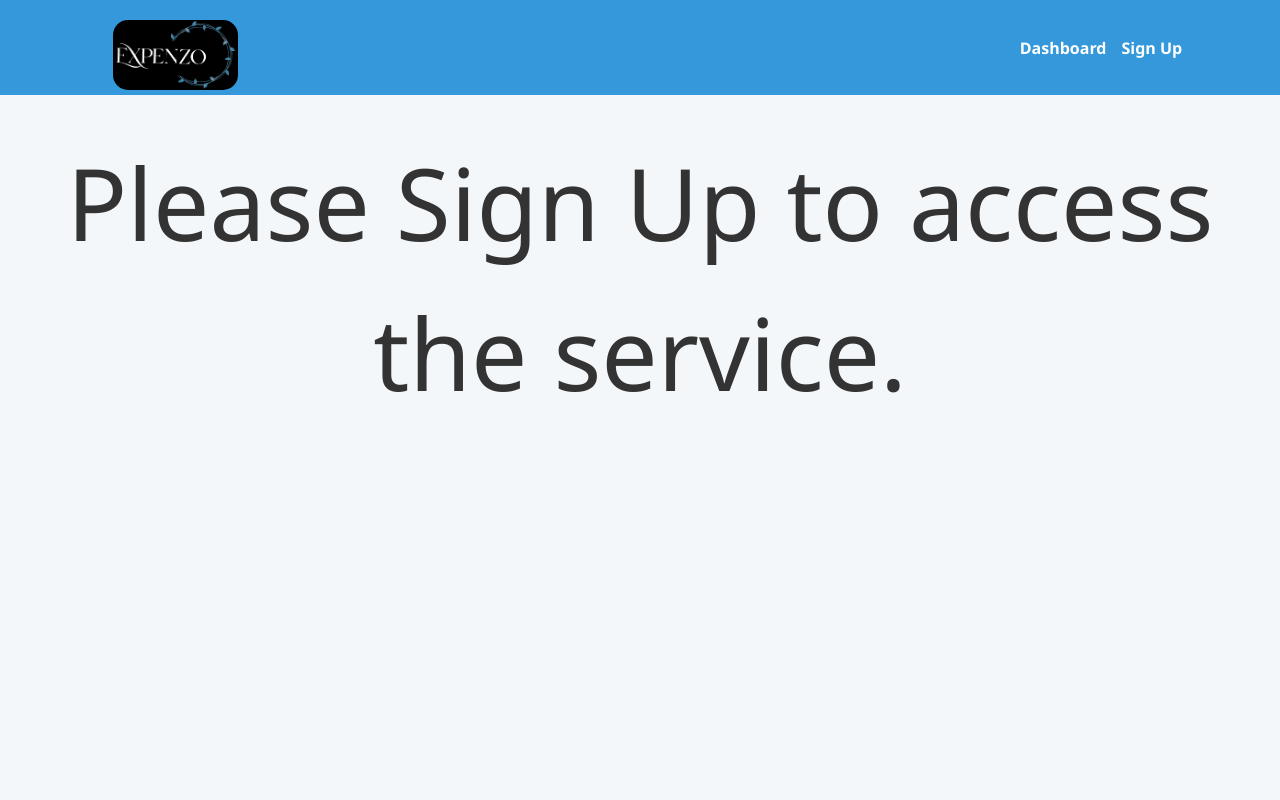
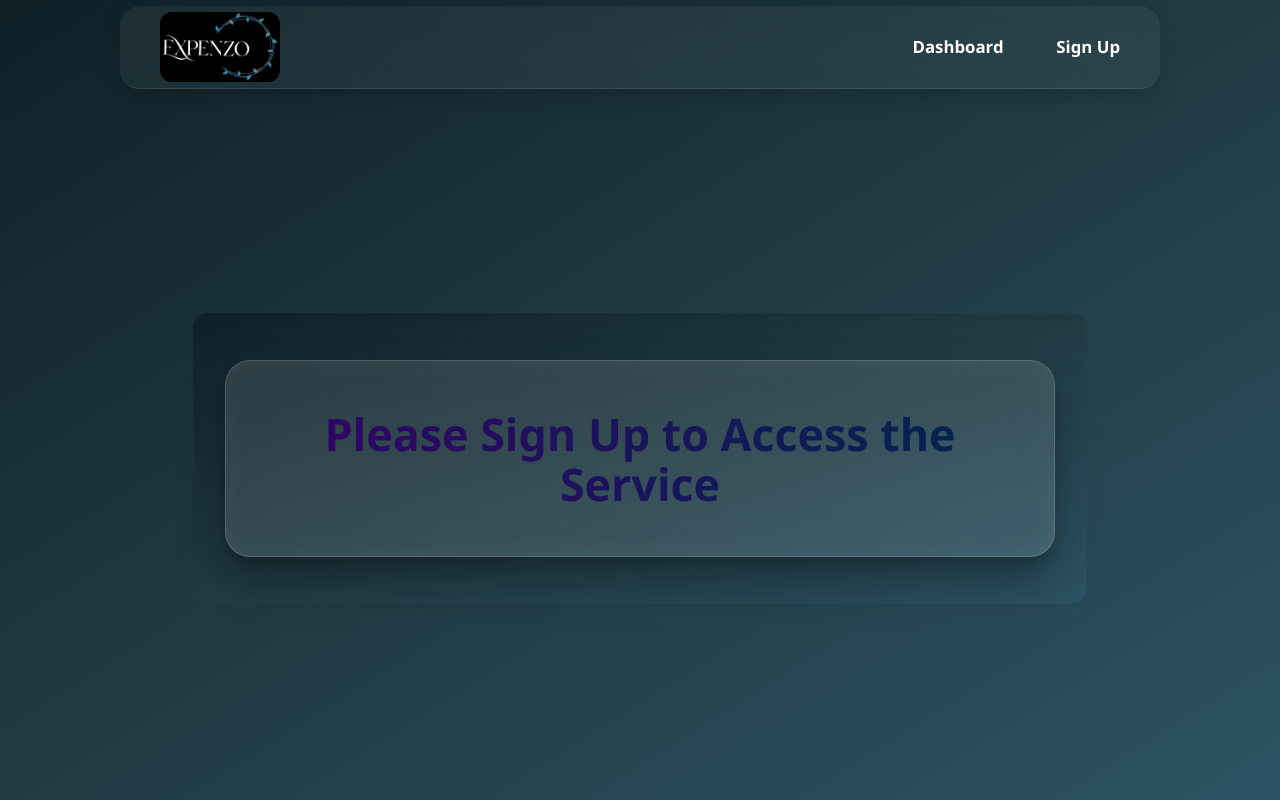
Before and after one commit to Thakki07/Expenzo, a React (Vite) app in the folder client/: page / in a window 1280 px wide. Built offline with nearby package versions, Linux system fonts and the light colour scheme; no server answers.

Commit message:
update commit

```diff
--- a/client/src/App.css
+++ b/client/src/App.css
@@ -4,7 +4,7 @@ html {
   margin: 0;
   padding: 0;
   font-family: "Segoe UI", Tahoma, Geneva, Verdana, sans-serif;
-  background-color: #f4f7fa;
+   background: linear-gradient(to bottom right, #0f2027, #203a43, #2c5364);
   color: #333;
 }
 
@@ -18,57 +18,53 @@ html {
 
 /* Navbar styles */
 .navbar {
-  background-color: #3498db;
-  padding: 10px 20px;
   display: flex;
   justify-content: space-between;
   align-items: center;
-  color: white;
-  width: 98%;
-  height: 75px;
-
+  background: rgba(255, 255, 255, 0.05);
+  backdrop-filter: blur(12px);
+  -webkit-backdrop-filter: blur(12px);
+  border-bottom: 1px solid rgba(255, 255, 255, 0.1);
+  padding: 1rem 2.5rem;
+  height: 50px; /* increased height */
+  width: 75%;
+  position: sticky;
+  top: 6px;
+  border-radius: 20px;
+  z-index: 100;
+  box-shadow: 0 8px 20px rgba(0, 0, 0, 0.15);
 }
 
-/* Left section for logo */
 .navbar-left {
   display: flex;
   align-items: center;
-  height: 100%;
-  overflow: visible;
-  padding-right: 20px;
 }
 
 .navbar-logo {
-  height: 70px;        /* controls visible size */
-  width:  125px;
-  max-width: 100%;
-  display: block;
-  margin-left: 100px;
-  margin-top: 15px;
-  border-radius: 15px;
-  cursor: pointer;
-
-
+  height: 70px;
+  width: auto;
+  border-radius: 12px;
 }
 
-/* Right section for nav links and Clerk UserButton */
 .navbar-right {
   display: flex;
-  align-items: left;
-  gap: 15px;
-  margin-right: 85px;
+  align-items: center;
+  gap: 1.5rem;
 }
 
-.navbar a {
-  color: white;
+.navbar-right a {
   text-decoration: none;
-  font-weight: bold;
-  transition: color 0.3s;
+  color: #ffffff;
+  font-weight: 600;
+  font-size: 1.05rem;
+  margin-left: 1.8rem;
+  transition: color 0.3s ease;
 }
 
-.navbar a:hover {
-  color: #e0e0e0;
+.navbar-right a:hover {
+  color: #00c6ff;
 }
+
 
 /* Clerk UserButton */
 .clerk-user-button {
@@ -90,3 +86,43 @@ html {
 .sign-in-container button {
   margin: 10px;
 }
+.signup-warning-container {
+  display: flex;
+  justify-content: center;
+  align-items: center;
+  height: calc(30vh - 13px); /* adjust based on navbar */
+  background: linear-gradient(to bottom right, #0f2027, #203a43, #2c5364);
+  padding: 2rem;
+  border-radius:15px;
+  margin-top: 230px;
+}
+
+.signup-warning-box {
+  background: rgba(255, 255, 255, 0.1);
+  backdrop-filter: blur(20px);
+  -webkit-backdrop-filter: blur(20px);
+  border-radius: 25px;
+  padding: 3rem 4rem;
+  box-shadow:
+    inset 0 0 30px rgba(255, 255, 255, 0.05),
+    0 25px 45px rgba(0, 0, 0, 0.3),
+    0 10px 10px rgba(0, 0, 0, 0.1);
+  border: 1px solid rgba(255, 255, 255, 0.18);
+  text-align: center;
+  max-width: 700px;
+  width: 100%;
+  transition: all 0.3s ease-in-out;
+}
+
+.signup-warning-box:hover {
+  transform: scale(1.015);
+}
+
+.signup-warning-box h1 {
+  font-size: 2.8rem;
+  font-weight: 700;
+  margin: 0;
+  background: linear-gradient(90deg, #320465, #022550);
+  -webkit-background-clip: text;
+  -webkit-text-fill-color: transparent;
+}
--- a/client/src/App.tsx
+++ b/client/src/App.tsx
@@ -39,8 +39,10 @@ function App() {
                 </SignedIn>
 
                 <SignedOut>
-                  <div style={{ padding: "2rem", textAlign: "center", fontSize: "100px" }}>
-                    Please Sign Up to access the service.
+                  <div className="signup-warning-container">
+                    <div className="signup-warning-box">
+                      <h1>Please Sign Up to Access the Service</h1>
+                    </div>
                   </div>
                 </SignedOut>
               </>
--- a/client/src/pages/auth/auth.css
+++ b/client/src/pages/auth/auth.css
@@ -2,42 +2,60 @@
   display: flex;
   justify-content: center;
   align-items: center;
-  height: 35vh;
-  background-color: #f8f9fa;
+  height: 30vh;
+  background: linear-gradient(to bottom right, #0f2027, #203a43, #2c5364);
+  padding: 2rem;
+  border-radius: 30px;
 }
 
 .auth-box {
   text-align: center;
-  background: linear-gradient(135deg, #090979, #00D4FF);
+  background: rgba(255, 255, 255, 0.05);
+  backdrop-filter: blur(20px);
+  -webkit-backdrop-filter: blur(20px);
   padding: 3rem;
-  border-radius: 12px;
-  box-shadow: 0 10px 20px rgba(1, 1, 1, 1.1);
+  border-radius: 20px;
+  box-shadow:
+    0 15px 30px rgba(0, 0, 0, 0.4),
+    inset 0 0 20px rgba(255, 255, 255, 0.05);
+  max-width: 500px;
+  width: 100%;
+  border: 1px solid rgba(255, 255, 255, 0.15);
 }
 
 .auth-box h1 {
   margin-bottom: 2rem;
-  font-size: 1.8rem;
-  color: #ffffff;
+  font-size: 2rem;
+  background: linear-gradient(90deg, #320465, #022755);
+  -webkit-background-clip: text;
+  -webkit-text-fill-color: transparent;
+  font-weight: 700;
+
 }
 
 .auth-buttons {
   display: flex;
   gap: 1.5rem;
   justify-content: center;
+  flex-wrap: wrap;
 }
 
 .auth-btn {
-  padding: 0.75rem 1.5rem;
+  padding: 0.75rem 2rem;
   font-size: 1rem;
   border: none;
-  border-radius: 8px;
-  background-color: #000000;
+  border-radius: 10px;
+  background: linear-gradient(135deg, #00d2ff, #3a7bd5);
   color: white;
+  font-weight: 600;
   cursor: pointer;
-  transition: background-color 0.3s;
+  transition: transform 0.3s ease, box-shadow 0.3s ease;
+  box-shadow: 0 6px 15px rgba(0, 213, 255, 0.3);
 }
 
 .auth-btn:hover {
-  background-color: #51cbd9;
-  color:rgb(0, 0, 0);
+  transform: scale(1.05);
+  box-shadow: 0 0 20px rgba(0, 213, 255, 0.5);
+  background: linear-gradient(135deg, #3a7bd5, #00d2ff);
+  color: #ffffff;
 }
--- a/client/src/pages/dashboard/financial-record.css
+++ b/client/src/pages/dashboard/financial-record.css
@@ -1,99 +1,140 @@
-/* Centered container for the app */
 .dashboard-container {
-  width: 80%;
+  width: 90%;
+  max-width: 1000px;
+  margin: 2rem auto;
+  background: rgba(255, 255, 255, 0.05);
+  backdrop-filter: blur(12px);
+  -webkit-backdrop-filter: blur(12px);
+  padding: 2rem;
+  border-radius: 20px;
+  box-shadow: 0 10px 30px rgba(0, 0, 0, 0.25);
 }
 
-/* General styling for headers within the app */
+/* Headings */
 h1,
 h2 {
-  color: #2c3e50;
+  color: #ffffff;
   text-align: center;
+  background: linear-gradient(90deg, #00c6ff, #0072ff);
+  -webkit-background-clip: text;
+  -webkit-text-fill-color: transparent;
+  font-weight: 700;
 }
 
-/* Form and list container */
+/* Form containers */
 .form-container,
 .list-container {
-  margin-bottom: 20px;
+  margin-bottom: 2rem;
 }
 
-/* Common class for all buttons */
-.button {
-  background-color: #3498db;
-  color: #ffffff;
-  border: none;
-  padding: 8px 15px;
-  margin: 5px;
-  border-radius: 5px;
-  cursor: pointer;
-  transition: background-color 0.2s ease-in-out;
+/* Input fields and selects */
+.input {
+  width: 100%;
+  padding: 12px;
+  margin-top: 5px;
+  margin-bottom: 15px;
+  background-color: rgba(255, 255, 255, 0.07);
+  border: 1px solid rgba(255, 255, 255, 0.2);
+  border-radius: 10px;
+  color: #05f1e1;
+  font-size: 1rem;
+  outline: none;
+  transition: all 0.3s ease;
 }
 
-.button:hover {
-  background-color: #2980b9;
+.input:focus {
+  border-color: #00c6ff;
+  box-shadow: 0 0 10px rgba(0, 198, 255, 0.5);
 }
-.button-delete {
-  background-color: #343cdb;
-  color: #ffffff;
-  border: none;
-  padding: 8px 15px;
-  margin: 5px;
-  border-radius: 5px;
-  cursor: pointer;
-  transition: background-color 0.2s ease-in-out;
+.input option {
+  background-color: #1e2a38; /* dark background */
+  color: #05f1e1; /* matching text color */
 }
 
-.button-delete:hover {
-  background-color: #343cdb;
+/* Optional: make the dropdown smoother in supported browsers */
+select::-ms-expand {
+  display: none; /* Remove dropdown arrow in IE */
 }
-
-/* Common class for all input fields and selects */
-.input {
-  width: 100%;
-  padding: 10px;
-  margin-top: 5px;
-  margin-bottom: 15px;
-  background-color: transparent;
-  border: 1px solid #ccc;
-  border-radius: 5px;
-  color: #3498db;
-}
-
-/* Labels for better readability */
+/* Labels */
 label {
   font-weight: 600;
   display: block;
   margin-bottom: 5px;
+  color: #ffffffcc;
 }
 
-.table-container {
-  margin: 20px;
-  overflow-x: auto; /* Enables horizontal scrolling if the table is too wide */
+/* Buttons */
+.button,
+.button-delete {
+  padding: 0.75rem 1.5rem;
+  font-size: 1rem;
+  border: none;
+  border-radius: 8px;
+  font-weight: 600;
+  cursor: pointer;
+  transition: all 0.3s ease;
 }
 
+.button {
+  background: linear-gradient(135deg, #00d2ff, #3a7bd5);
+  color: white;
+  box-shadow: 0 6px 15px rgba(0, 213, 255, 0.3);
+}
+
+.button:hover {
+  transform: scale(1.05);
+  background: linear-gradient(135deg, #3a7bd5, #00d2ff);
+}
+
+.button-delete {
+  background-color: #d9534f;
+  color: white;
+}
+
+.button-delete:hover {
+  background-color: #c9302c;
+}
+
+/* Table container */
+.table-container {
+  overflow-x: auto;
+  border-radius: 12px;
+}
+
+/* Table styles */
 .table {
   width: 100%;
   border-collapse: collapse;
-  margin-top: 20px;
-  box-shadow: 0 4px 8px rgba(0, 0, 0, 0.1);
+  margin-top: 1rem;
+  background: rgba(255, 255, 255, 0.05);
+  backdrop-filter: blur(10px);
+  border-radius: 10px;
+  overflow: hidden;
 }
 
 .table th,
 .table td {
-  padding: 12px 15px;
-  border: 1px solid #ddd; /* Light grey border for cells */
+  padding: 14px 18px;
   text-align: left;
+  color: #ffffffdd;
+  border-bottom: 1px solid rgba(255, 255, 255, 0.1);
 }
 
 .table th {
-  background-color: #3498db; /* Darker blue header background */
-  color: white;
-  font-size: 16px;
+  background: rgba(0, 198, 255, 0.2);
+  color: #ffffff;
+  font-size: 1rem;
+  font-weight: 600;
 }
 
 .table tbody tr:nth-child(odd) {
-  background-color: #f2f2f2; /* Zebra striping for rows, light grey */
+  background-color: rgba(255, 255, 255, 0.025);
 }
 
 .table tbody tr:hover {
-  background-color: #e8f4f8; /* Light blue hover effect for rows */
+  background-color: rgba(0, 198, 255, 0.07);
 }
+.total-monthly{
+  color:rgb(95, 245, 245);
+  font-size:20px;
+}
--- a/client/src/pages/dashboard/index.tsx
+++ b/client/src/pages/dashboard/index.tsx
@@ -4,6 +4,7 @@ import { FinancialRecordList } from "./financial-record-list";
 import "./financial-record.css";
 import { useFinancialRecords } from "../../Contexts/financial-record-context";
 import { useMemo } from "react";
+import "./financial-record.css";
 export const Dashboard = () => {
   const { user } = useUser();
   const { records } = useFinancialRecords();
@@ -21,7 +22,7 @@ export const Dashboard = () => {
     <div className="dashboard-container">
       <h1> Welcome {user?.firstName}! Here Are Your Finances:</h1>
       <FinancialRecordForm />
-      <div>Total Monthly: ${totalMonthly}</div>
+      <div className="total-monthly">Total Monthly: ${totalMonthly}</div>
       <FinancialRecordList />
     </div>
   );
--- a/package.json
+++ b/package.json
@@ -8,6 +8,7 @@
   "dependencies": {
     "@clerk/themes": "^2.2.56",
     "react": "^18.3.1",
-    "react-dom": "^18.3.1"
+    "react-dom": "^18.3.1",
+    "tailwind": "^4.0.0"
   }
 }
```
Also changed, not shown: 2 other files (tests, documents, lock files or other folders).
